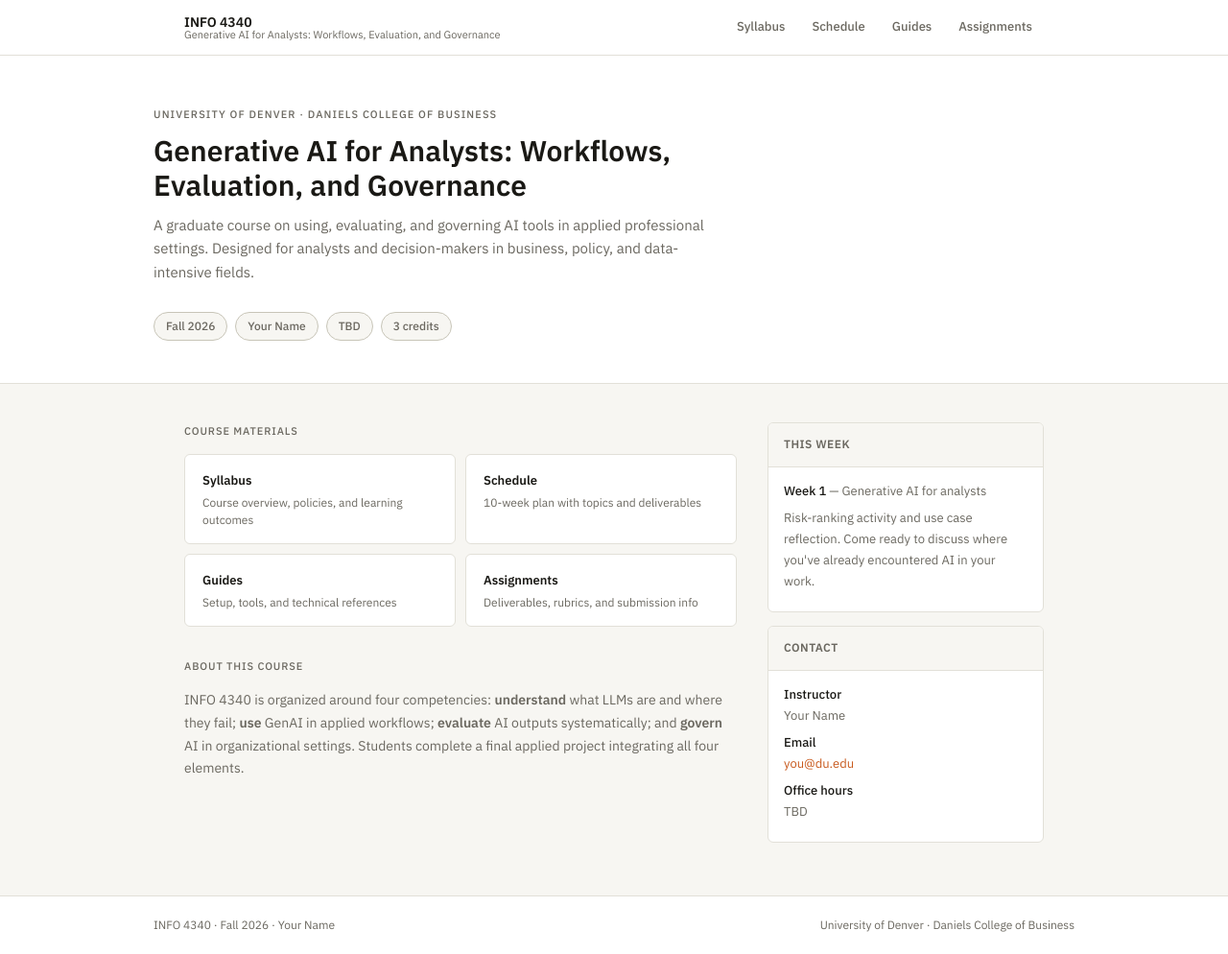
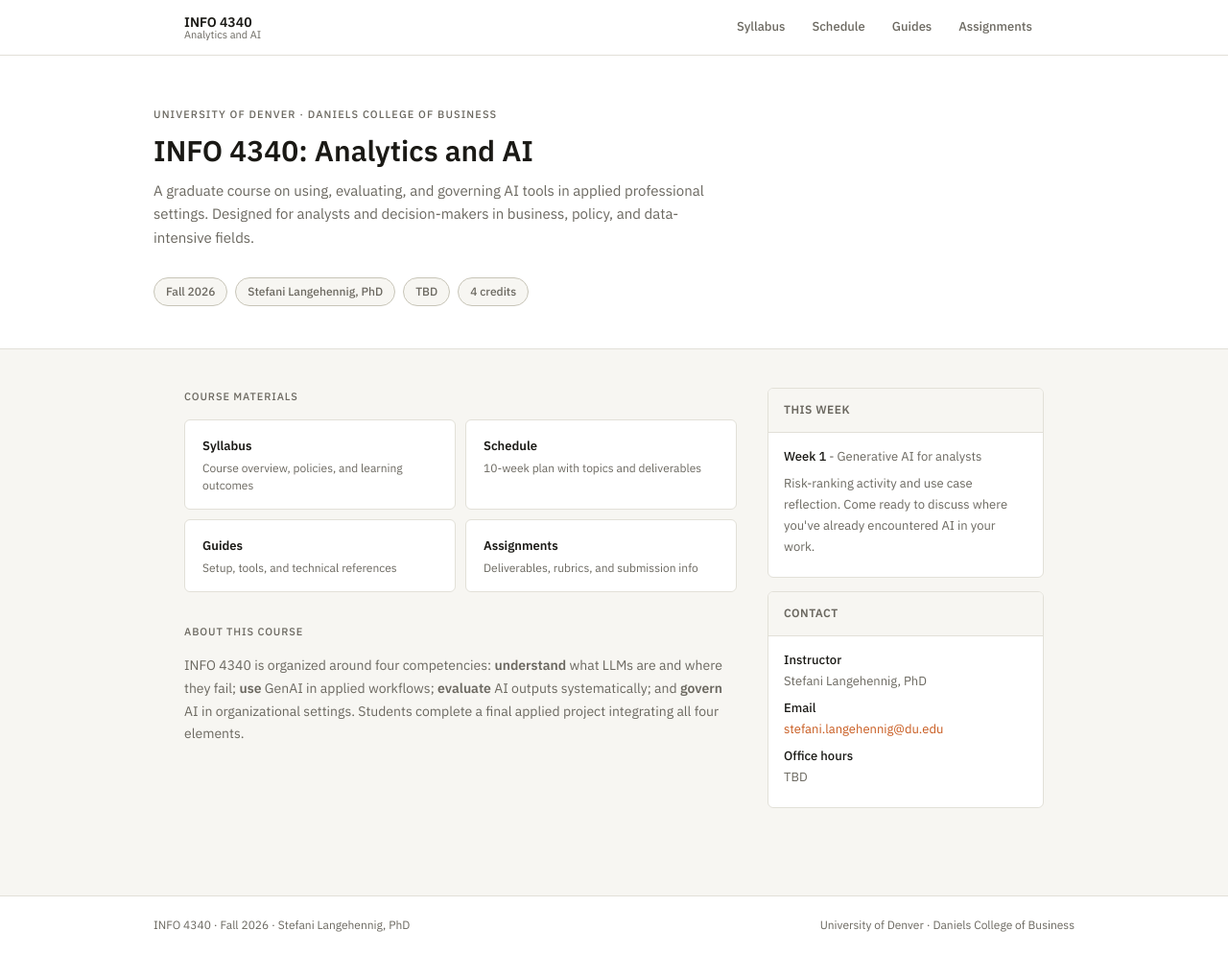
Before and after one commit to steflangehennig/info4340, a Jekyll site: the page built from index.md, in a window 1280 px wide and 994 px high. Shown: the whole window at 96% size. Built offline with Jekyll 4.4.1, drawn with Linux system fonts in a browser that asks for light colours.

Commit message:
update config

```diff
--- a/_config.yml
+++ b/_config.yml
@@ -1,16 +1,16 @@
 title: "INFO 4340"
-tagline: "Generative AI for Analysts: Workflows, Evaluation, and Governance"
-description: "Graduate course · University of Denver · Daniels College of Business"
+tagline: "Analytics and AI"
+description: "University of Denver · Daniels College of Business"
 baseurl: "/info4340"
-url: "https://yourusername.github.io"
+url: "https://steflangehennig.github.io"
 
-instructor: "Your Name"
+instructor: "Stefani Langehennig, PhD"
 term: "Fall 2026"
-credits: "3 credits"
+credits: "4 credits"
 meeting: "TBD"
 location: "TBD"
 office_hours: "TBD"
-contact: "you@du.edu"
+contact: "stefani.langehennig@du.edu"
 
 nav:
   - title: "Syllabus"
--- a/index.md
+++ b/index.md
@@ -5,7 +5,7 @@ layout: default
 <div class="home-hero">
   <div class="home-hero-inner">
     <div class="home-label">University of Denver · Daniels College of Business</div>
-    <h1 class="home-title">Generative AI for Analysts: Workflows, Evaluation, and Governance</h1>
+    <h1 class="home-title">INFO 4340: Analytics and AI</h1>
     <p class="home-desc">A graduate course on using, evaluating, and governing AI tools in applied professional settings. Designed for analysts and decision-makers in business, policy, and data-intensive fields.</p>
     <div class="home-meta">
       <span class="meta-pill">{{ site.term }}</span>
@@ -48,7 +48,7 @@ layout: default
     <div class="sidebar-card">
       <div class="sidebar-card-head">This week</div>
       <div class="sidebar-card-body">
-        <p><strong>Week 1</strong> — Generative AI for analysts</p>
+        <p><strong>Week 1</strong> - Generative AI for analysts</p>
         <p>Risk-ranking activity and use case reflection. Come ready to discuss where you've already encountered AI in your work.</p>
       </div>
     </div>
```
